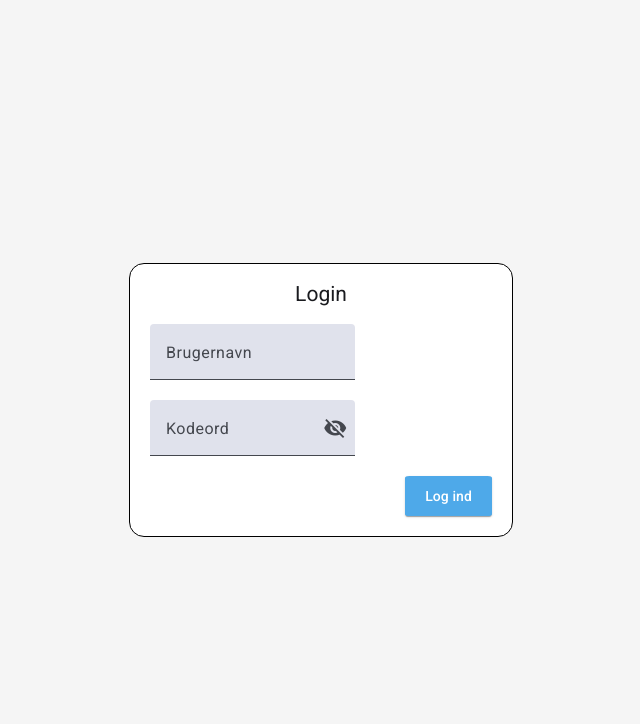
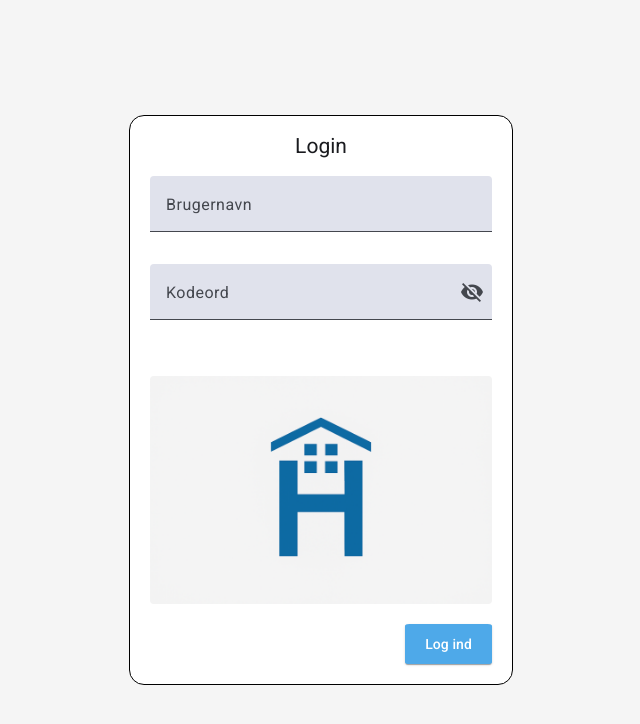
Before and after one commit to lahi1998/HotelBookingSVP, an Angular app in the folder Hotel-Angular/: page /login in a window 1280 px wide. Shown: the top 724 px of the page, without its empty margins (319-959 px from the left). Built offline with nearby package versions, Linux system fonts and the light colour scheme.

Commit message:
logo added desktop view

```diff
--- a/Hotel-Angular/src/app/components/login/login.css
+++ b/Hotel-Angular/src/app/components/login/login.css
@@ -1,54 +1,90 @@
 .login-wrapper {
-  height: 100vh;               /* full viewport height */
+  height: 100vh;
   display: flex;
-  justify-content: center;     /* horizontal center */
-  align-items: center;         /* vertical center */
-  background-color: #f5f5f5;  /* optional background */
+  justify-content: center;
+  align-items: center;
+  background-color: #f5f5f5;
 }
 
 .login-card {
   width: 30%;
-  height: auto;
   padding: 20px;
-  border: 1px solid #000000;
+  border: 1px solid #000;
   border-radius: 15px;
-  background-color: #ffffff;
-  box-shadow: none;            /* remove material shadow for simpler look */
+  background-color: #fff;
+  box-shadow: none;
 }
 
 h2 {
-  margin-top: 0;
-  margin-bottom: 20px;
+  margin: 0 0 20px 0;
   font-weight: 400;
   text-align: center;
 }
 
-.full-width {
-  width: 60%;
+/* Row with inputs and image */
+.form-row {
+  display: flex;
+  gap: 24px;
+  flex-wrap: wrap;
+  align-items: flex-start;
 }
 
+.inputs-column {
+  flex: 1;
+  min-width: 220px;
+}
+
+.full-width {
+  width: 100%;
+  margin-bottom: 12px;
+}
+
+.img-box {
+  flex: 1;
+  display: flex;
+  justify-content: center;
+  align-items: center;
+  min-width: 150px;
+}
+
+.img-box img {
+  max-width: 100%;
+  height: auto;
+  border-radius: 4px;
+}
+
+/* Login button */
 .button-container {
+  margin-top: 20px;
   display: flex;
-  justify-content: flex-end; /* align button to the right */
-  background-color: transparent; /* optional: remove any unwanted bg */
+  justify-content: flex-end;
 }
 
 .button-container button {
-  width: auto;          /* make button width fit text */
-  padding: 8px 20px;    /* optional: adjust spacing around text */
+  padding: 8px 20px;
   background-color: #4EA9E9;
-  color: #ffffff;
+  color: #fff;
   border-radius: 5%;
 }
 
-@media screen and (max-width: 480px) {
-.login-card {
-    width: 90%;
+/* Responsive */
+@media screen and (max-width: 900px) {
+  .login-card {
+    width: 50%;
+  }
+
+    .img-box {
+    display: none;
   }
 }
 
-@media screen and (max-width: 900px) and (min-width: 481px) {
-.login-card {
-    width: 50%;
+@media screen and (max-width: 480px) {
+  .login-card {
+    width: 90%;
+  }
+
+  .form-row {
+    flex-direction: column;
+    align-items: center;
   }
 }
--- a/Hotel-Angular/src/app/components/login/login.html
+++ b/Hotel-Angular/src/app/components/login/login.html
@@ -4,15 +4,16 @@
 
     <form (ngSubmit)="onSubmit()">
 
-      <div>
+      <!-- Row with inputs on the left and image on the right -->
+      <div class="form-row">
+        <!-- Inputs column -->
+        <div class="inputs-column">
           <mat-form-field appearance="fill" class="full-width">
             <mat-label>Brugernavn</mat-label>
             <input matInput type="text" [(ngModel)]="username" name="username">
             <mat-error *ngIf="usernameError">Need username</mat-error>
           </mat-form-field>
-      </div>
 
-      <div>
           <mat-form-field appearance="fill" class="full-width">
             <mat-label>Kodeord</mat-label>
             <input matInput [type]="hidePassword ? 'password' : 'text'" [(ngModel)]="password" name="password">
@@ -23,6 +24,13 @@
           </mat-form-field>
         </div>
 
+        <!-- Image column -->
+        <div class="img-box">
+          <img src="/assets/logo.png" alt="Logo">
+        </div>
+      </div>
+
+      <!-- Login button -->
       <div class="button-container">
         <button mat-raised-button color="primary" type="submit">Log ind</button>
       </div>
```
Also changed, not shown: Hotel-Angular/public/assets/logo.png (added). Lines whose indentation alone changed are shown as unchanged.
